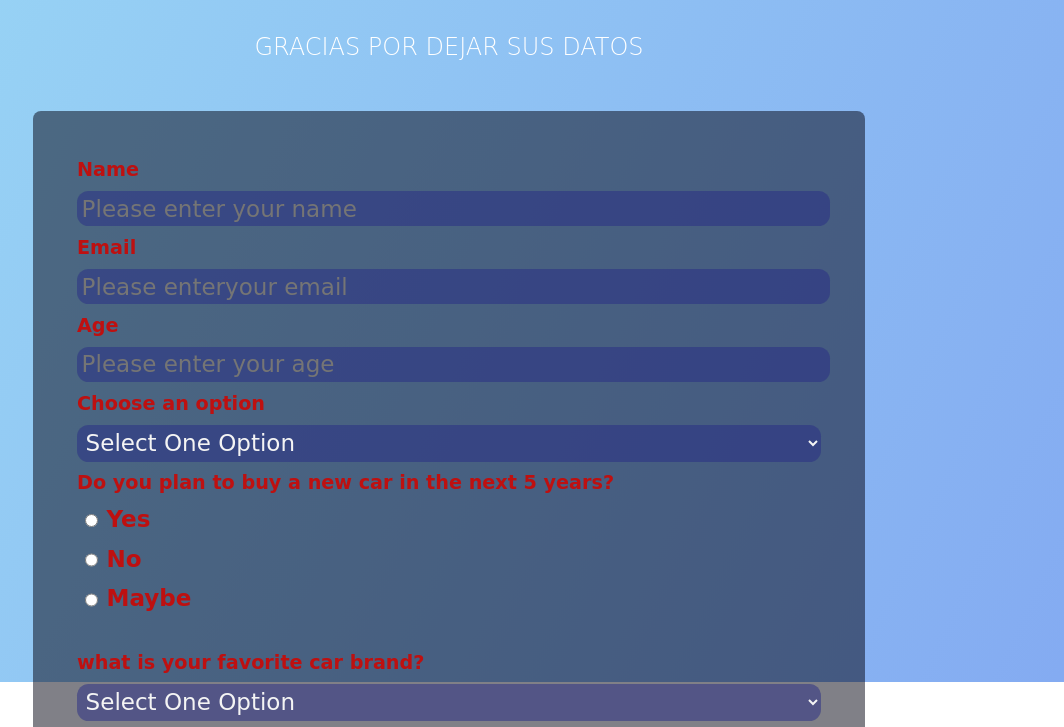
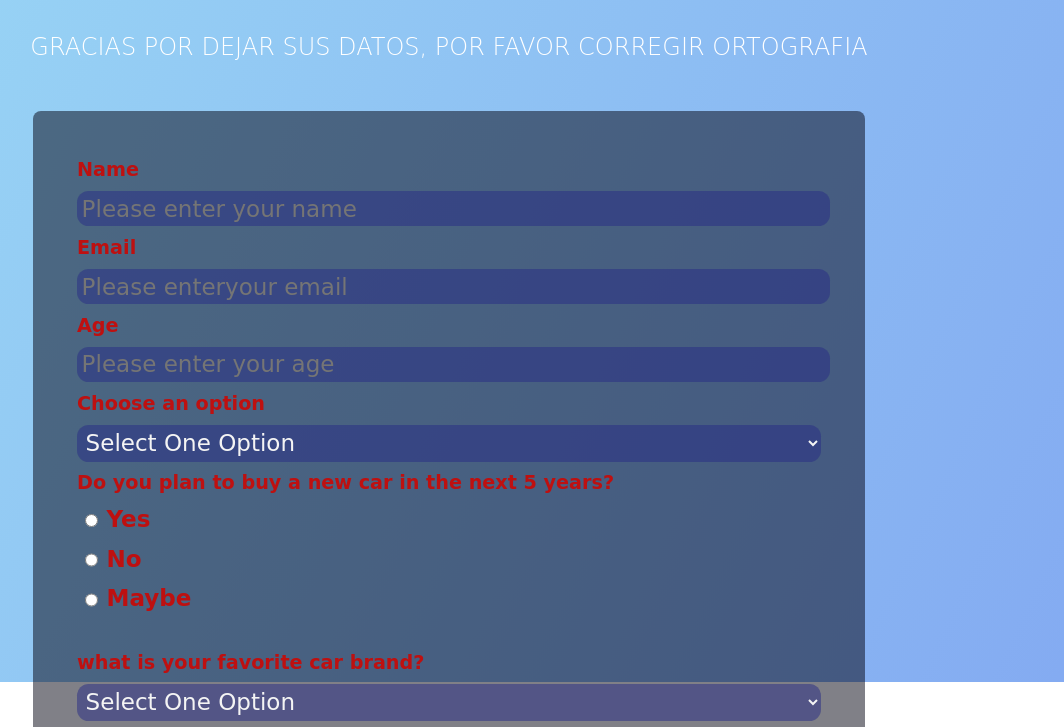
Before and after one commit to valrn00/Valery-Gaona, a plain HTML site: page index.html in a window 1280 px wide. Shown: the part 118-845 px from the top of the page, without its empty margins (191-1255 px from the left). Drawn offline with Linux system fonts and the light colour scheme.

Commit message:
Se cambió descripción y color

```diff
--- a/index.html
+++ b/index.html
@@ -9,7 +9,7 @@
 <body>
     <h1 id="title">FORMULARIO SENA V1</h1>
     <p id="description">
-      GRACIAS POR DEJAR SUS DATOS
+      GRACIAS POR DEJAR SUS DATOS, POR FAVOR CORREGIR ORTOGRAFIA
     </p>
     <form id="survey-form">
       <fieldset>
```
